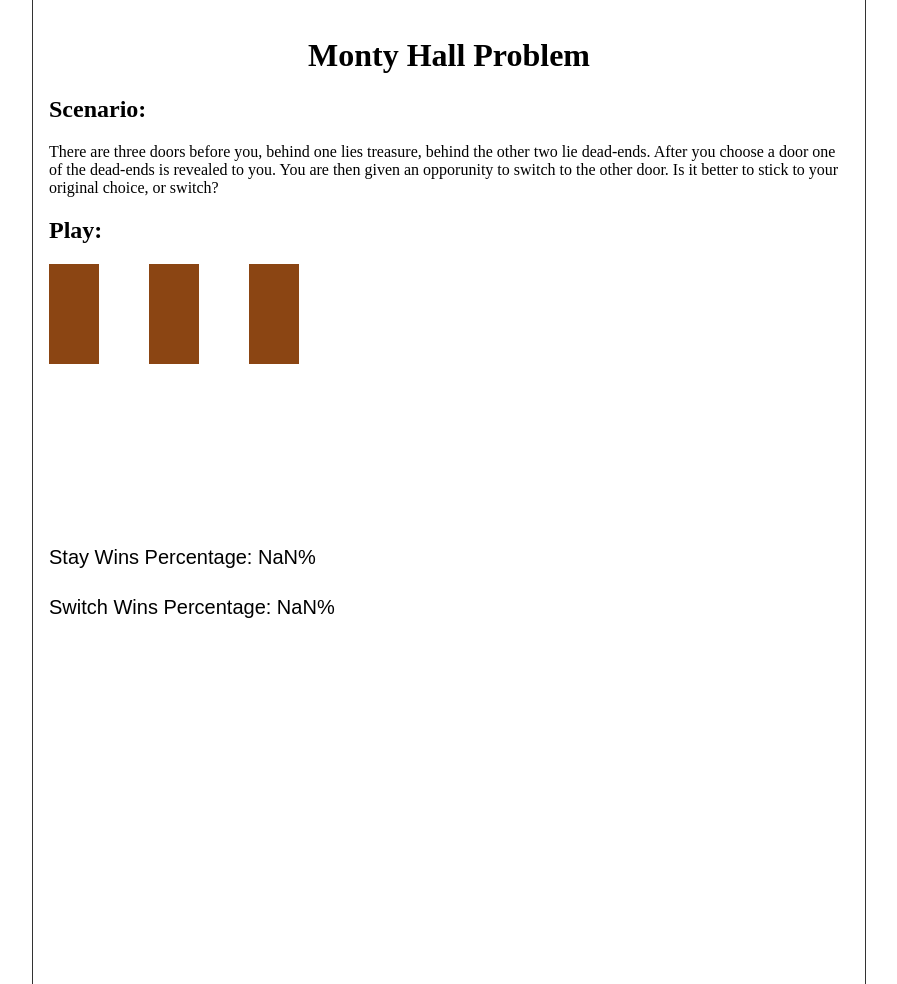
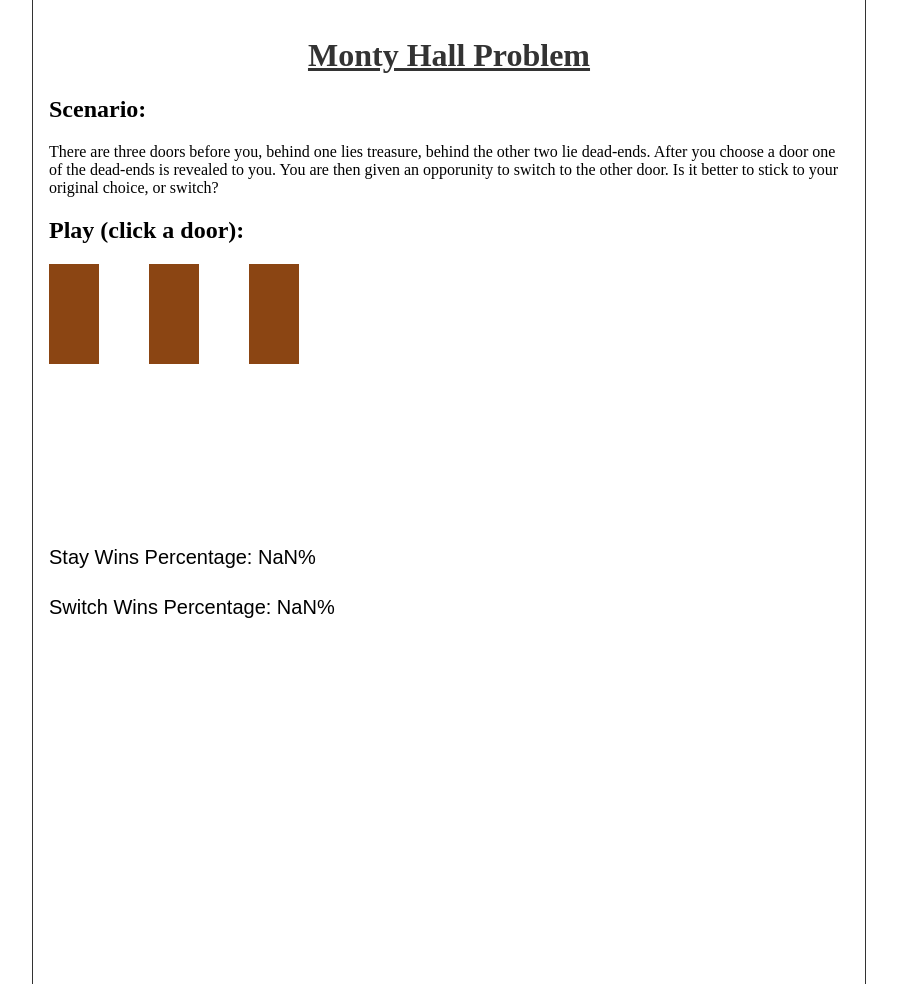
Before and after one commit to Wkamp/Wkamp.github.io, a plain HTML site: page monty-hall/index.html in a window 1280 px wide. Shown: the whole page, without its empty margins (191-1088 px from the left). Drawn offline with Linux system fonts and the light colour scheme.

Commit message:
added link back to homepage and changed styling

```diff
--- a/monty-hall/index.html
+++ b/monty-hall/index.html
@@ -9,14 +9,14 @@
 </head>
 <body>
     <header>
-        <center><h1>Monty Hall Problem</h1></center>
+        <center><h1><a href="../index.html">Monty Hall Problem</a></h1></center>
     </header>
     <h2>Scenario:</h2>
     <p>There are three doors before you, behind one lies treasure, behind the other two lie dead-ends.
         After you choose a door one of the dead-ends is revealed to you. You are then given an opporunity to switch to the other door.
          Is it better to stick to your original choice, or switch?
     </p>
-    <h2>Play:</h2>
+    <h2>Play (click a door):</h2>
 
     <canvas></canvas>
     <script src="monty.js"></script>
--- a/monty-hall/style.css
+++ b/monty-hall/style.css
@@ -10,6 +10,18 @@ body {
     border-left: 1px solid #333;
     border-right: 1px solid #333;
 }
+a {
+    color: #333;
+
+}
+/* a:visited {
+    color: lightgray;
+} */
+a:hover, a:active {
+    color: #eee;
+}
+
+
 /* canvas {
     border: 1px solid black;
 } */
```
